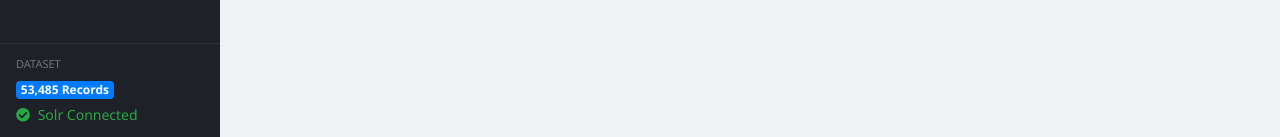
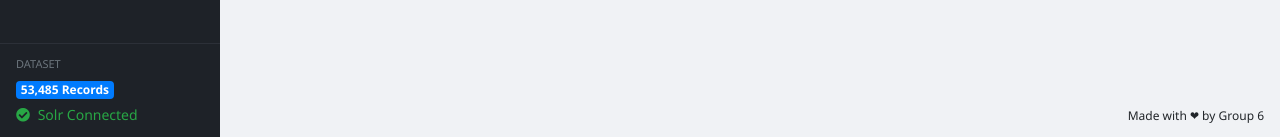
Before and after one commit to Jyhrie/Info_Retrieval_NTU, a Django app: template webapp/templates/home.html in a window 1280 px wide. Shown: the part 663-800 px from the top of the page. Run offline with Django 5.2, Linux system fonts and the light colour scheme; the template is opened without the code that fills it, so the values that code supplies are empty; parts of the project's set-up code (start-up, migrations or seed data) failed here and were passed over.

Commit message:
fix: small UI change
colour change

```diff
--- a/webapp/templates/base.html
+++ b/webapp/templates/base.html
@@ -141,6 +141,9 @@
     <div id="content">
         {% block content %}
         {% endblock %}
+        <div style="position: fixed; bottom: 12px; right: 16px; font-size: 12px; color: #212529;">
+            Made with &#10084; by Group 6
+        </div>
     </div>
 </div>
 
```
